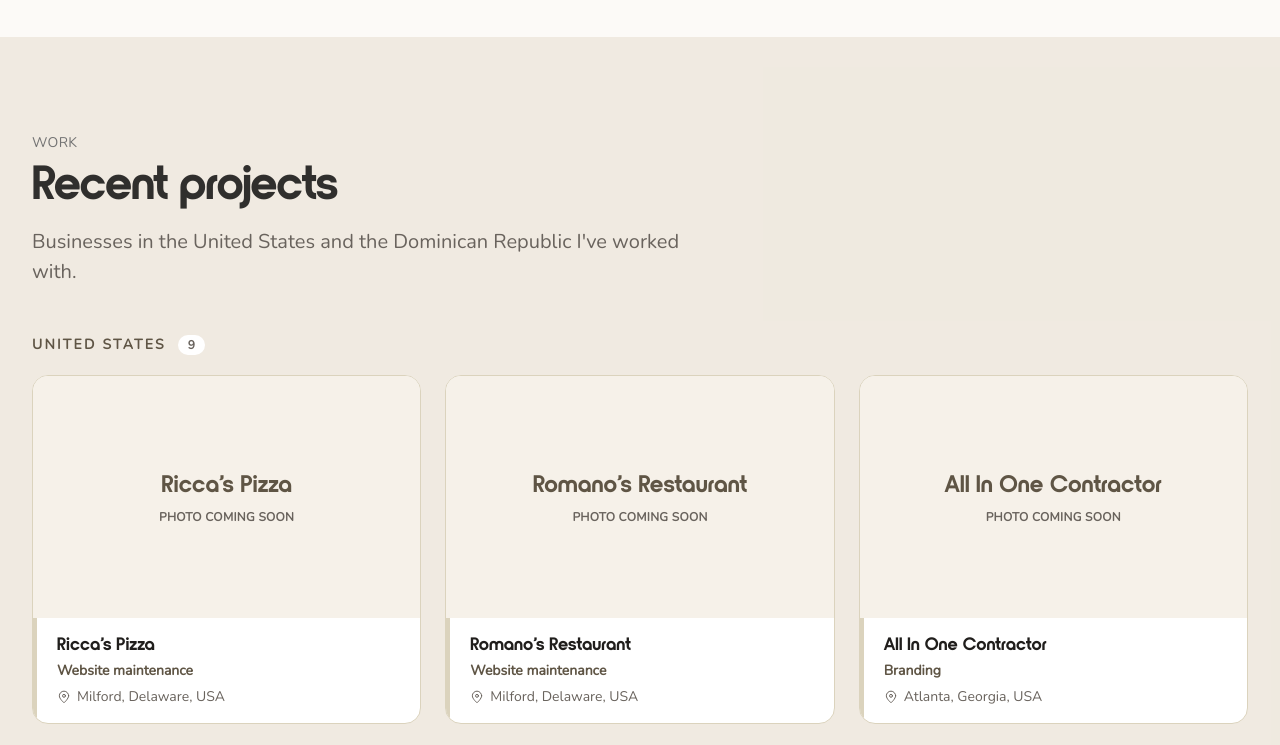
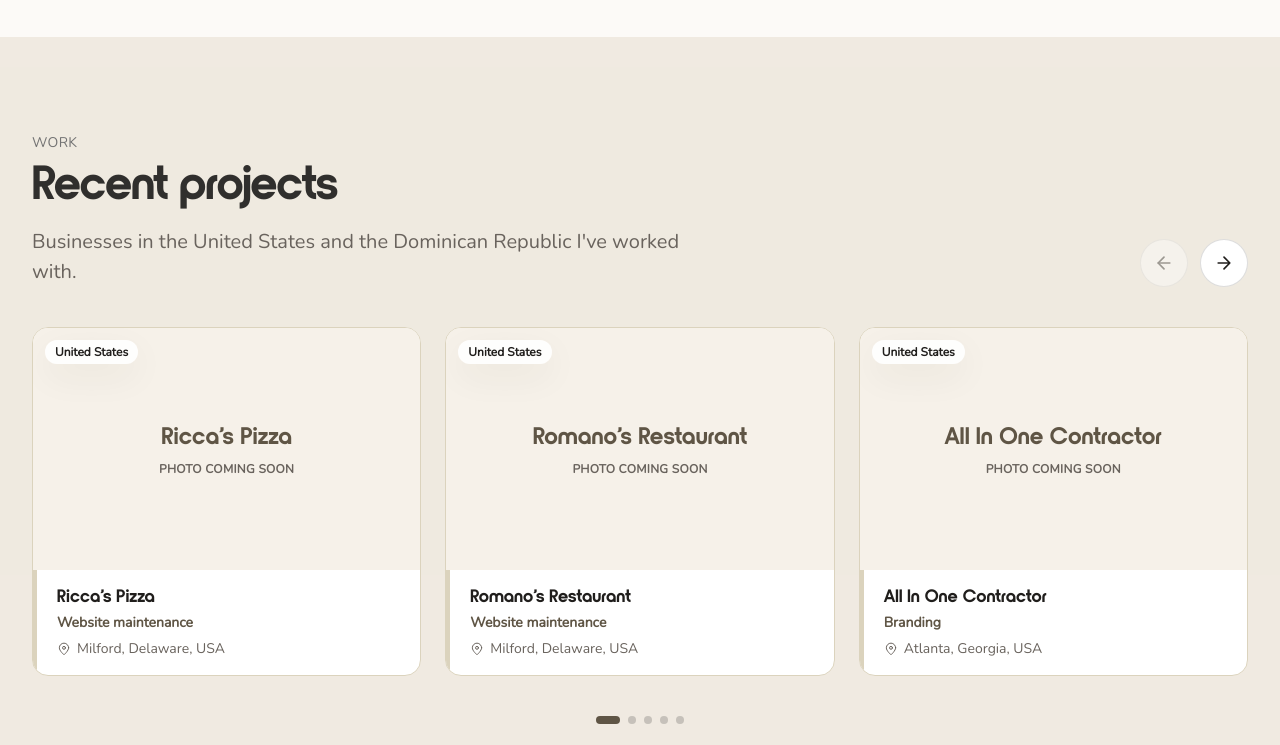
Before and after one commit to jhossuarodriguez/mariela-managero, an Astro site: page /en in a window 1280 px wide. Shown: the part 2220-2965 px from the top of the page. Built offline with nearby package versions, Linux system fonts and the light colour scheme; Astro itself is replaced by a stand-in of ours.

Commit message:
Proyectos: carrusel de tres en tres con prioridad a clientes de EE. UU.
- Carrusel con flechas, deslizamiento lateral y puntos de página.
- Orden en ciclos de tres clientes de Estados Unidos y uno de República Dominicana.
- Etiqueta de país en cada tarjeta.

Co-Authored-By: Claude Opus 5.5 <noreply@anthropic.com>
Claude-Session: https://claude.ai/code/session_017syk9fKVHDnDbgMev8LqRg

```diff
--- a/src/components/sections/Projects.astro
+++ b/src/components/sections/Projects.astro
@@ -1,7 +1,9 @@
 ---
+import ArrowLeft from "@/assets/icons/arrow-left.svg";
+import ArrowRight from "@/assets/icons/arrow-right.svg";
 import MapPin from "@/assets/icons/map-pin.svg";
 import SectionHeading from "@/components/ui/SectionHeading.astro";
-import { type Country, getProjects } from "@/data/projects";
+import { getProjects } from "@/data/projects";
 import { type Locale, ui } from "@/i18n/content";
 
 interface Props {
@@ -10,25 +12,35 @@ interface Props {
 const { locale = "es" } = Astro.props;
 const copy = ui[locale].projects;
 const projects = getProjects(locale);
-const countries: Country[] = ["us", "do"];
+const pageCount = Math.ceil(projects.length / 3);
+const arrowClass =
+	"flex size-11 cursor-pointer items-center justify-center rounded-full border border-charcoal/15 bg-white text-charcoal transition hover:border-charcoal hover:shadow-soft disabled:cursor-default disabled:opacity-40 disabled:hover:border-charcoal/15 disabled:hover:shadow-none sm:size-12";
 ---
 
 <section id={locale === "es" ? "proyectos" : "projects"} class="bg-brand-sand/40 px-4 py-16 sm:px-6 sm:py-20 lg:px-8 lg:py-24 2xl:px-14">
-	<div class="mx-auto w-full max-w-340">
+	<div class="mx-auto w-full max-w-340" data-slider>
+		<div class="flex flex-col gap-6 sm:flex-row sm:items-end sm:justify-between">
 			<SectionHeading eyebrow={copy.eyebrow} title={copy.title} description={copy.description} />
+			<div class="flex shrink-0 gap-3">
+				<button type="button" class={arrowClass} aria-label={copy.previous} data-slider-prev disabled>
+					<ArrowLeft class="size-5" aria-hidden="true" />
+				</button>
+				<button type="button" class={arrowClass} aria-label={copy.next} data-slider-next>
+					<ArrowRight class="size-5" aria-hidden="true" />
+				</button>
+			</div>
+		</div>
 
-		{countries.map((country) => {
-			const group = projects.filter((project) => project.country === country);
-			return (
-				<div class="mt-12 first-of-type:mt-10">
-					<h3 class="flex items-center gap-3 text-sm font-bold tracking-[0.16em] text-brand-ink uppercase">
-						{copy.countries[country]}
-						<span class="rounded-full bg-white px-2.5 py-0.5 text-xs tracking-normal text-muted">{group.length}</span>
-					</h3>
-					<ul class="mt-5 grid gap-6 sm:grid-cols-2 lg:grid-cols-3">
-						{group.map((project) => (
-							<li>
-								<article class="h-full overflow-hidden rounded-2xl border border-brand-sand bg-white transition hover:-translate-y-0.5 hover:shadow-soft">
+		<ul
+			class="slider-track -mx-4 mt-10 flex snap-x snap-mandatory scroll-px-4 gap-6 overflow-x-auto scroll-smooth px-4 pb-2 sm:mx-0 sm:scroll-px-0 sm:px-0"
+			data-slider-track
+			tabindex="0"
+			aria-label={copy.title}
+		>
+			{projects.map((project) => (
+				<li class="w-[85%] shrink-0 snap-start sm:w-[calc((100%-1.5rem)/2)] lg:w-[calc((100%-3rem)/3)]">
+					<article class="h-full overflow-hidden rounded-2xl border border-brand-sand bg-white">
+						<div class="relative">
 							{project.image ? (
 								<img src={project.image} alt={project.title} class="aspect-[16/10] w-full object-cover object-top" loading="lazy" decoding="async" />
 							) : (
@@ -37,10 +49,14 @@ const countries: Country[] = ["us", "do"];
 									<span class="text-xs font-semibold tracking-wide text-muted uppercase">{copy.pending}</span>
 								</div>
 							)}
+							<span class="absolute top-3 left-3 rounded-full bg-white/90 px-2.5 py-1 text-xs font-semibold text-charcoal shadow-soft">
+								{copy.countries[project.country]}
+							</span>
+						</div>
 						<div class="border-l-4 border-brand-primary px-5 py-4">
-										<h4 class="font-heading text-lg leading-tight font-bold text-charcoal">
+							<h3 class="font-heading text-lg leading-tight font-bold text-charcoal">
 								{project.url ? <a href={project.url} target="_blank" rel="noopener" class="hover:text-brand-ink">{project.title}</a> : project.title}
-										</h4>
+							</h3>
 							<p class="mt-1 text-sm font-semibold text-brand-ink">{project.category}</p>
 							<p class="mt-1.5 flex items-center gap-1.5 text-sm text-muted">
 								<MapPin class="size-3.5 shrink-0" aria-hidden="true" />
@@ -51,8 +67,103 @@ const countries: Country[] = ["us", "do"];
 				</li>
 			))}
 		</ul>
+
+		<div class="mt-8 flex justify-center gap-2" data-slider-dots>
+			{Array.from({ length: pageCount }, (_, index) => (
+				<button
+					type="button"
+					aria-label={`${copy.goTo} ${index + 1}`}
+					aria-current={index === 0 ? "true" : "false"}
+					class="h-2 w-2 cursor-pointer rounded-full bg-charcoal/20 transition-all aria-[current=true]:w-6 aria-[current=true]:bg-brand-ink"
+					data-slider-dot
+				></button>
+			))}
 		</div>
-			);
-		})}
 	</div>
 </section>
+
+<style>
+	.slider-track {
+		scrollbar-width: none;
+	}
+
+	.slider-track::-webkit-scrollbar {
+		display: none;
+	}
+
+	@media (prefers-reduced-motion: reduce) {
+		.slider-track {
+			scroll-behavior: auto;
+		}
+	}
+</style>
+
+<script>
+	document.querySelectorAll<HTMLElement>("[data-slider]").forEach((slider) => {
+		const track = slider.querySelector<HTMLElement>("[data-slider-track]");
+		const prev = slider.querySelector<HTMLButtonElement>("[data-slider-prev]");
+		const next = slider.querySelector<HTMLButtonElement>("[data-slider-next]");
+		const dotsBox = slider.querySelector<HTMLElement>("[data-slider-dots]");
+		if (!track || !prev || !next || !dotsBox) return;
+
+		const cards = Array.from(track.children) as HTMLElement[];
+
+		// Cuántas tarjetas caben a la vez (3 en escritorio, 2 en tablet, 1 en móvil).
+		const perView = () => {
+			const card = cards[0];
+			if (!card) return 1;
+			const gap = parseFloat(getComputedStyle(track).columnGap) || 0;
+			return Math.max(1, Math.round((track.clientWidth + gap) / (card.offsetWidth + gap)));
+		};
+		const pages = () => Math.ceil(cards.length / perView());
+		const currentPage = () => {
+			const card = cards[0];
+			if (!card) return 0;
+			const gap = parseFloat(getComputedStyle(track).columnGap) || 0;
+			const firstVisible = Math.round(track.scrollLeft / (card.offsetWidth + gap));
+			const atEnd = track.scrollLeft + track.clientWidth >= track.scrollWidth - 4;
+			return atEnd ? pages() - 1 : Math.floor(firstVisible / perView());
+		};
+		const goTo = (page: number) => {
+			const target = cards[Math.min(page * perView(), cards.length - 1)];
+			if (target) track.scrollTo({ left: target.offsetLeft - cards[0].offsetLeft });
+		};
+
+		const renderDots = () => {
+			const total = pages();
+			const existing = Array.from(dotsBox.querySelectorAll<HTMLButtonElement>("[data-slider-dot]"));
+			const template = existing[0];
+			if (!template) return;
+			if (existing.length !== total) {
+				dotsBox.replaceChildren(
+					...Array.from({ length: total }, (_, i) => {
+						const dot = template.cloneNode() as HTMLButtonElement;
+						dot.setAttribute("aria-label", template.getAttribute("aria-label")!.replace(/\d+$/, String(i + 1)));
+						dot.addEventListener("click", () => goTo(i));
+						return dot;
+					}),
+				);
+			}
+		};
+
+		const update = () => {
+			const page = currentPage();
+			prev.disabled = track.scrollLeft <= 4;
+			next.disabled = track.scrollLeft + track.clientWidth >= track.scrollWidth - 4;
+			dotsBox.querySelectorAll("[data-slider-dot]").forEach((dot, i) => dot.setAttribute("aria-current", String(i === page)));
+		};
+
+		dotsBox.querySelectorAll<HTMLButtonElement>("[data-slider-dot]").forEach((dot, i) => dot.addEventListener("click", () => goTo(i)));
+		prev.addEventListener("click", () => goTo(currentPage() - 1));
+		next.addEventListener("click", () => goTo(currentPage() + 1));
+		track.addEventListener("scroll", update, { passive: true });
+		track.addEventListener("keydown", (event) => {
+			if (event.key === "ArrowRight") { event.preventDefault(); goTo(currentPage() + 1); }
+			if (event.key === "ArrowLeft") { event.preventDefault(); goTo(currentPage() - 1); }
+		});
+		window.addEventListener("resize", () => { renderDots(); update(); });
+
+		renderDots();
+		update();
+	});
+</script>
--- a/src/data/projects.ts
+++ b/src/data/projects.ts
@@ -143,8 +143,21 @@ const projects: ProjectEntry[] = [
 	},
 ];
 
+// Orden del carrusel: tres de Estados Unidos y uno de República Dominicana, en ciclo,
+// para dar prioridad a los clientes estadounidenses.
+const prioritized = (): ProjectEntry[] => {
+	const usQueue = projects.filter((project) => project.country === "us");
+	const doQueue = projects.filter((project) => project.country === "do");
+	const ordered: ProjectEntry[] = [];
+	while (usQueue.length > 0 || doQueue.length > 0) {
+		ordered.push(...usQueue.splice(0, 3));
+		ordered.push(...doQueue.splice(0, 1));
+	}
+	return ordered;
+};
+
 export const getProjects = (locale: Locale): Project[] =>
-	projects.map(({ services, location, ...rest }) => ({
+	prioritized().map(({ services, location, ...rest }) => ({
 		...rest,
 		category: services
 			.map((service) => serviceLabels[locale][service])
--- a/src/i18n/content.ts
+++ b/src/i18n/content.ts
@@ -66,6 +66,9 @@ export const ui = {
 			description: "Negocios en Estados Unidos y República Dominicana con los que he trabajado.",
 			pending: "Foto en camino",
 			countries: { us: "Estados Unidos", do: "República Dominicana" },
+			previous: "Proyectos anteriores",
+			next: "Proyectos siguientes",
+			goTo: "Ir al grupo",
 		},
 		stack: {
 			eyebrow: "Herramientas",
@@ -240,6 +243,9 @@ export const ui = {
 			description: "Businesses in the United States and the Dominican Republic I've worked with.",
 			pending: "Photo coming soon",
 			countries: { us: "United States", do: "Dominican Republic" },
+			previous: "Previous projects",
+			next: "Next projects",
+			goTo: "Go to group",
 		},
 		stack: {
 			eyebrow: "Tools",
```
Lines whose indentation alone changed are shown as unchanged.
